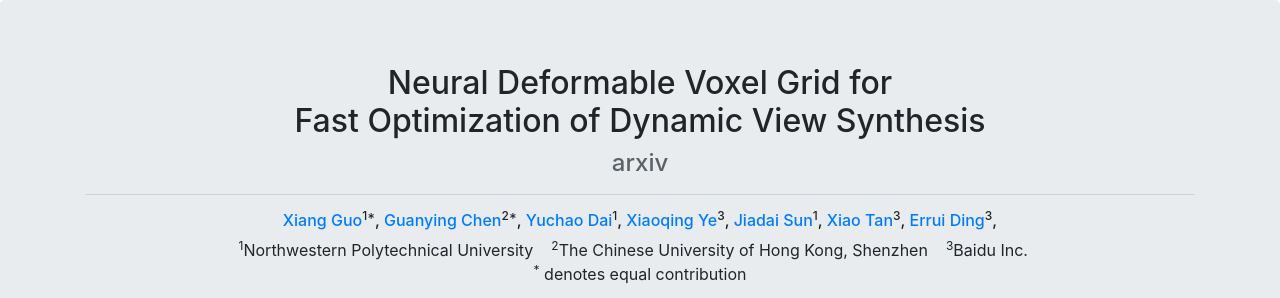
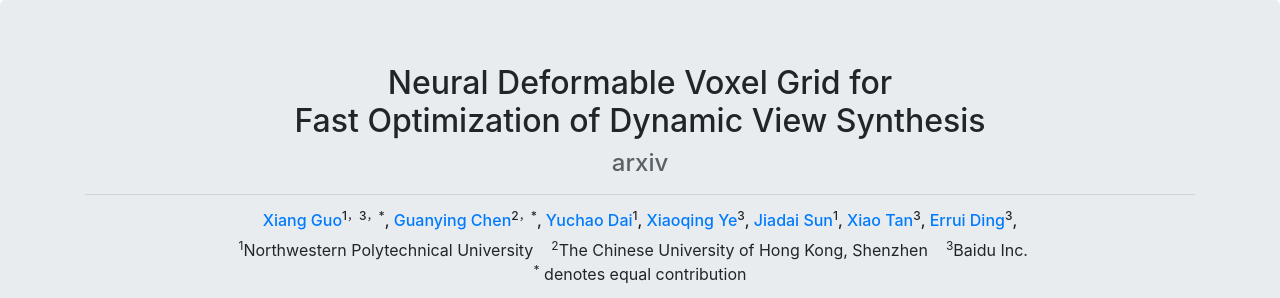
Before and after one commit to npucvr/npucvr.github.io, a plain HTML site: page NDVG/index.html in a window 1280 px wide. Shown: the top 298 px of the page. Drawn offline with nearby package versions, Linux system fonts and the light colour scheme; some packages are replaced by stand-ins of ours.

Commit message:
guoxiang add institution

```diff
--- a/NDVG/index.html
+++ b/NDVG/index.html
@@ -36,8 +36,8 @@
           <h4 style="color:#5a6268;">arxiv</h4>
           <hr>
           <h6>
-            <a href="" target="_blank">Xiang Guo</a><sup>1*</sup>,
-            <a href="https://guanyingc.github.io/" target="_blank">Guanying Chen</a><sup>2*</sup>,
+            <a href="" target="_blank">Xiang Guo</a><sup>1，3，*</sup>,
+            <a href="https://guanyingc.github.io/" target="_blank">Guanying Chen</a><sup>2，*</sup>,
             <a href="https://scholar.google.com/citations?user=fddAbqsAAAAJ&hl=en" target="_blank">Yuchao Dai</a><sup>1</sup>,
             <a href="https://dblp.org/pid/177/0181.html" target="_blank">Xiaoqing Ye</a><sup>3</sup>,
             <a href="https://sunjiadai.xyz/" target="_blank">Jiadai Sun</a><sup>1</sup>,
```
